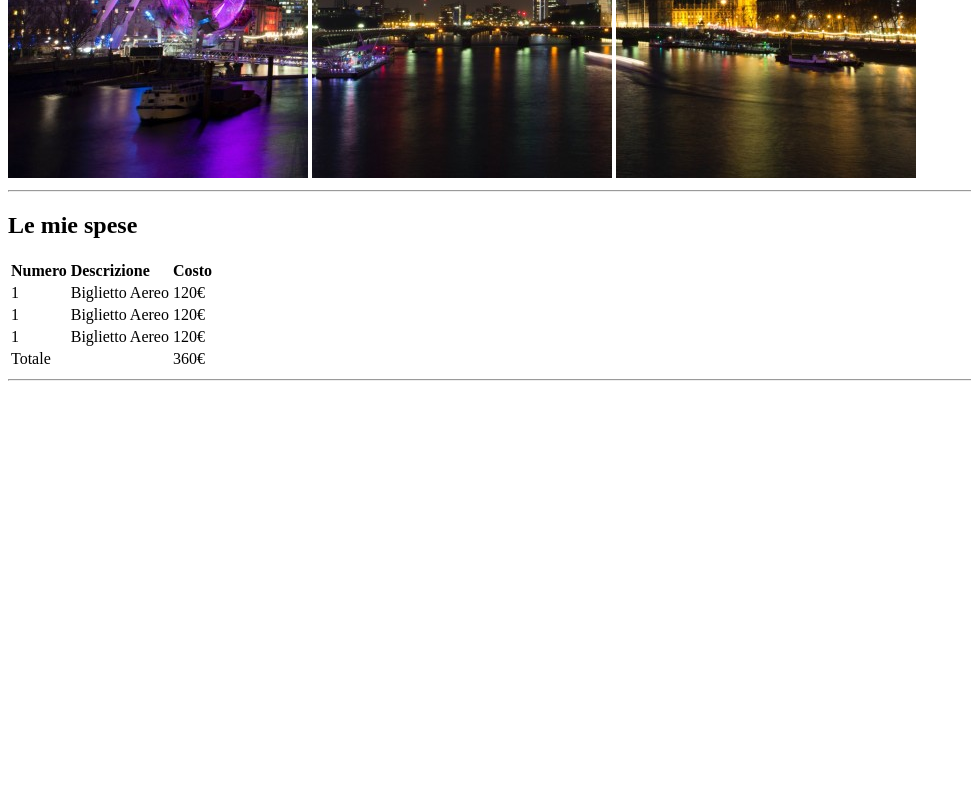
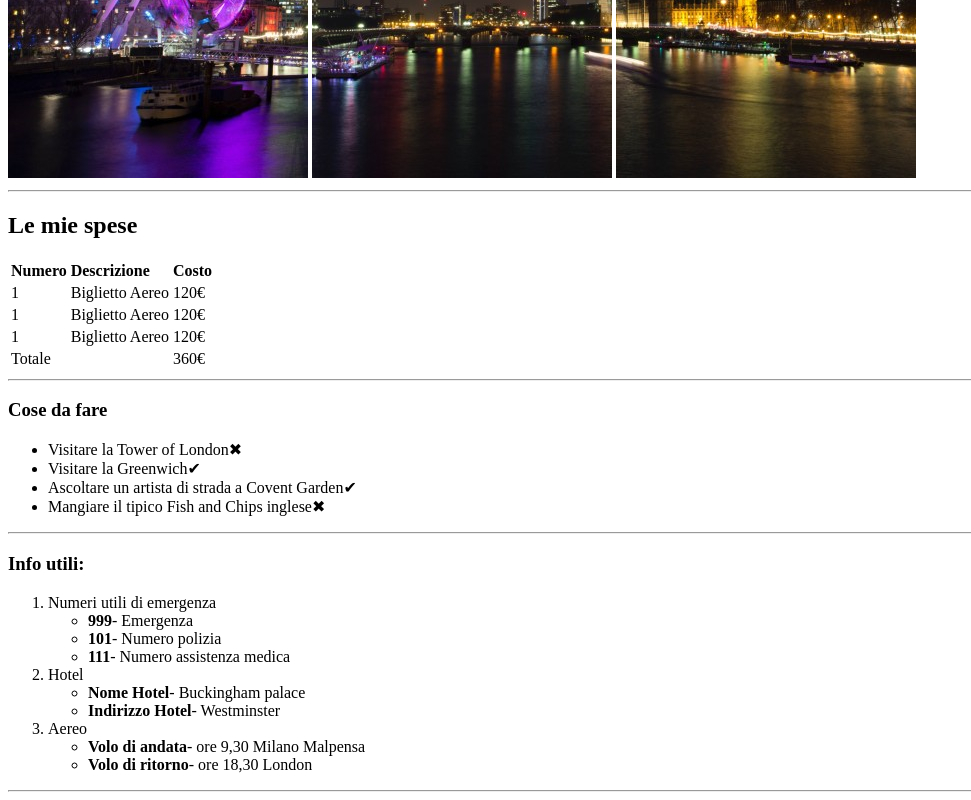
Before and after one commit to Ciarm-nik/html-london-trip, a plain HTML site: page index.html in a window 1280 px wide. Shown: the part 502-1302 px from the top of the page, without its empty margins (0-971 px from the left). Before the commit the page ends 891 px from the top, so only its background shows below. Drawn offline with Linux system fonts and the light colour scheme.

Commit message:
Invio main

```diff
--- a/index.html
+++ b/index.html
@@ -55,10 +55,49 @@
                     </tr>
                 </tbody>
             </table>
+
+            <hr>
+
+            <h3>Cose da fare</h3>
+            <ul>
+                <li>Visitare la Tower of London&#10006;</li>
+                <li>Visitare la Greenwich&#10004; </li>
+                <li>Ascoltare un artista di strada a Covent Garden&#10004;</li>
+                <li>Mangiare il tipico Fish and Chips inglese&#10006;</li>
+            </ul>
+            <hr>
+            <h3>Info utili:</h3>
+            <ol>
+                <li>
+                    Numeri utili di emergenza
+                    <ul>
+                        <li><strong>999</strong>- Emergenza</li>
+                        <li><strong>101</strong>- Numero polizia</li>
+                        <li><strong>111</strong>- Numero assistenza medica</li>
+                    </ul>
+                </li>
+                <li>
+                    Hotel
+                    <ul>
+                        <li><strong>Nome Hotel</strong>- Buckingham palace</li>
+                        <li><strong>Indirizzo Hotel</strong>- Westminster</li>
+                    </ul>
+                </li>
+                <li>
+                    Aereo
+                    <ul>
+                        <li><strong>Volo di andata</strong>- ore 9,30 Milano Malpensa</li>
+                        <li><strong>Volo di ritorno</strong>- ore 18,30 London</li>
+                    </ul>
+                </li>
+            </ol>
+
             <hr>
 
         </main>
+        <!-- Foto -->
         <footer>
+
 
         </footer>
 
```
